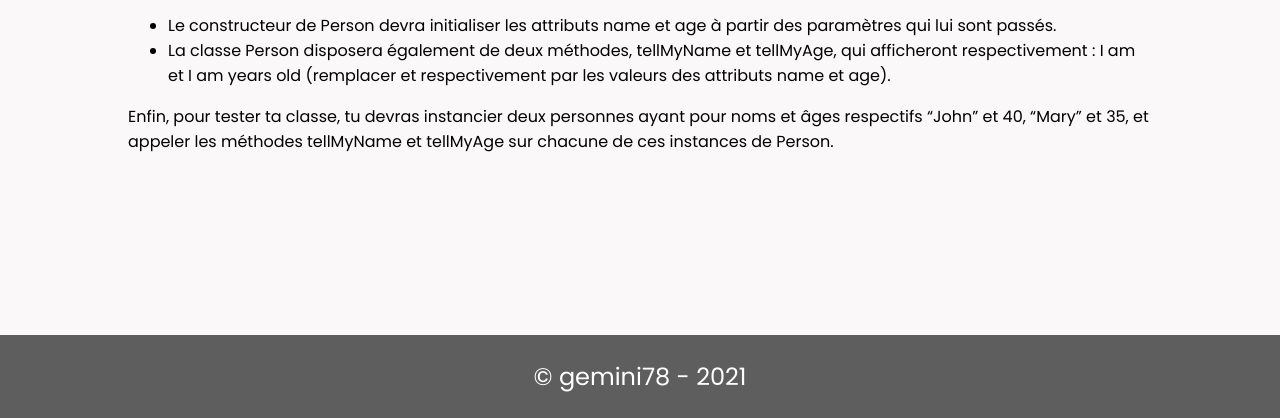
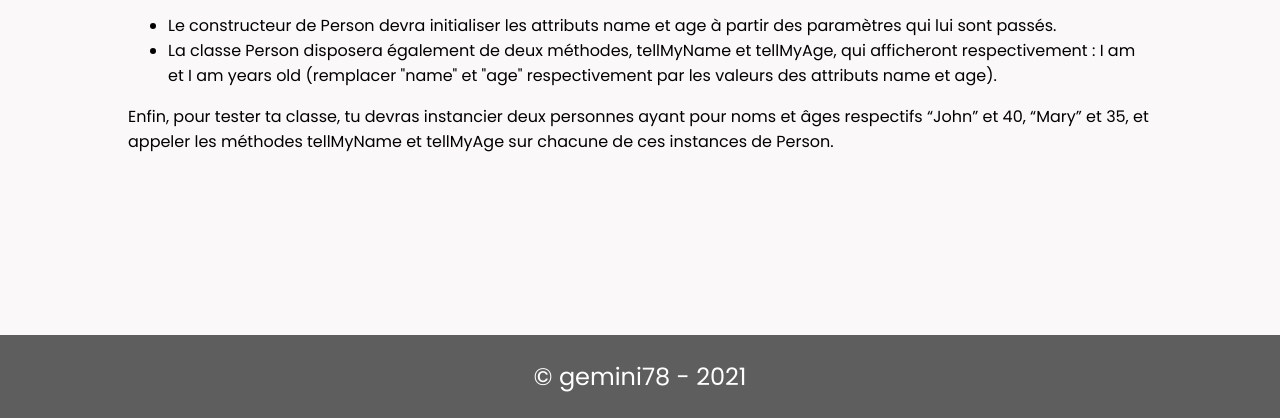
Before and after one commit to gemini78/challenges-typescript, a plain HTML site: page challenge3/index.html in a window 1280 px wide. Shown: the part 382-800 px from the top of the page. Drawn offline with Linux system fonts and the light colour scheme.

Commit message:
Update challenge3 (robot-> Element “name” not allowed as child of element “span” in this context. (Suppressing further errors from this subtree.))

```diff
--- a/challenge3/index.html
+++ b/challenge3/index.html
@@ -31,7 +31,7 @@
             Le constructeur de Person devra initialiser les attributs name et
             age à partir des paramètres qui lui sont passés.
           </li>
-          <li>La classe Person disposera également de deux méthodes, tellMyName et tellMyAge, qui afficheront respectivement : I am <name></name> et I am <age> years</name> old (remplacer <name> et <age> respectivement par les valeurs des attributs name et age).</li>
+          <li>La classe Person disposera également de deux méthodes, tellMyName et tellMyAge, qui afficheront respectivement : I am <name></name> et I am <age> years</name> old (remplacer "name" et "age" respectivement par les valeurs des attributs name et age).</li>
         </ul>
         <p>
           Enfin, pour tester ta classe, tu devras instancier deux personnes ayant pour noms et âges respectifs “John” et 40, “Mary” et 35, et appeler les méthodes tellMyName et tellMyAge sur chacune de ces instances de Person.
```
